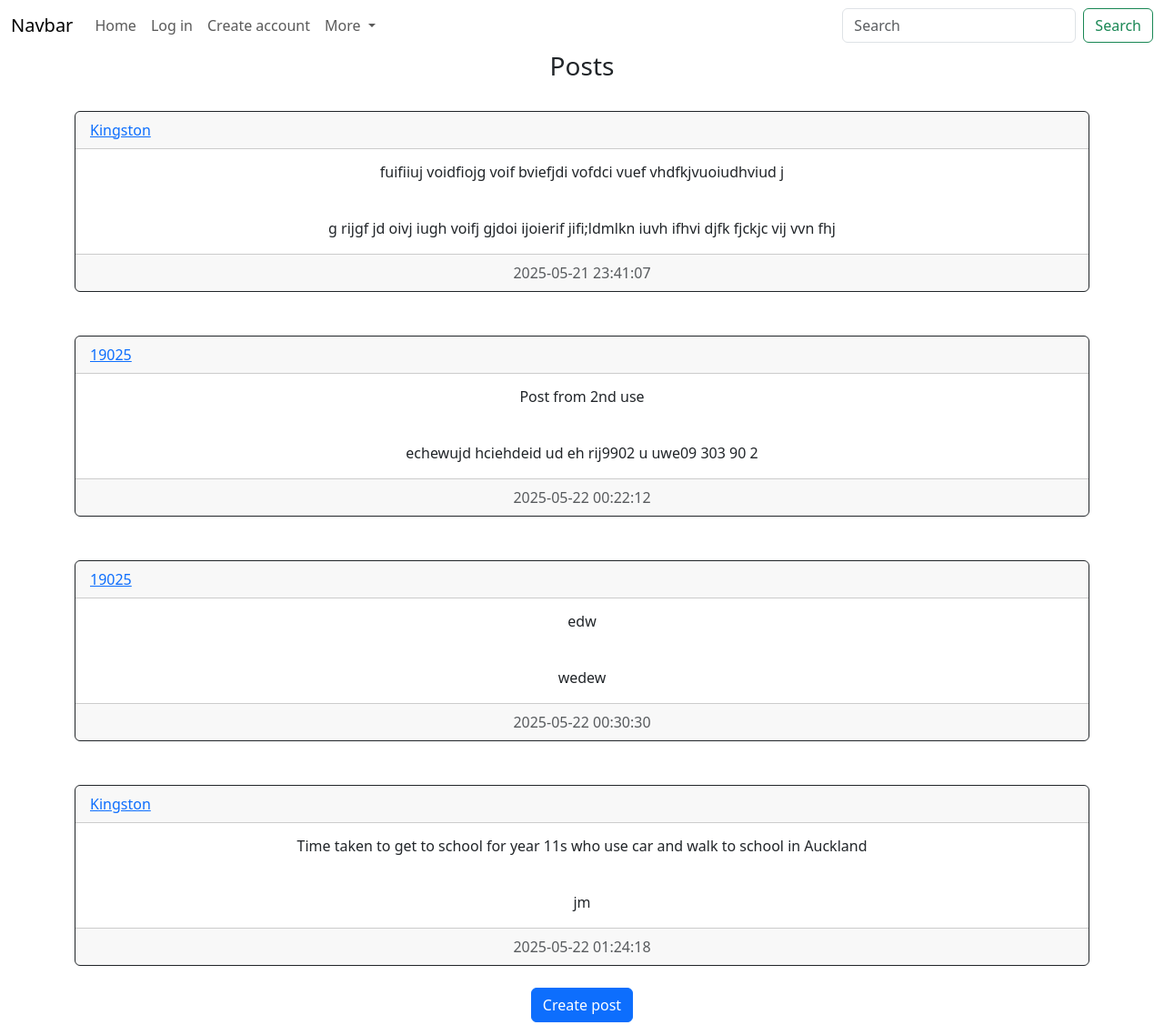
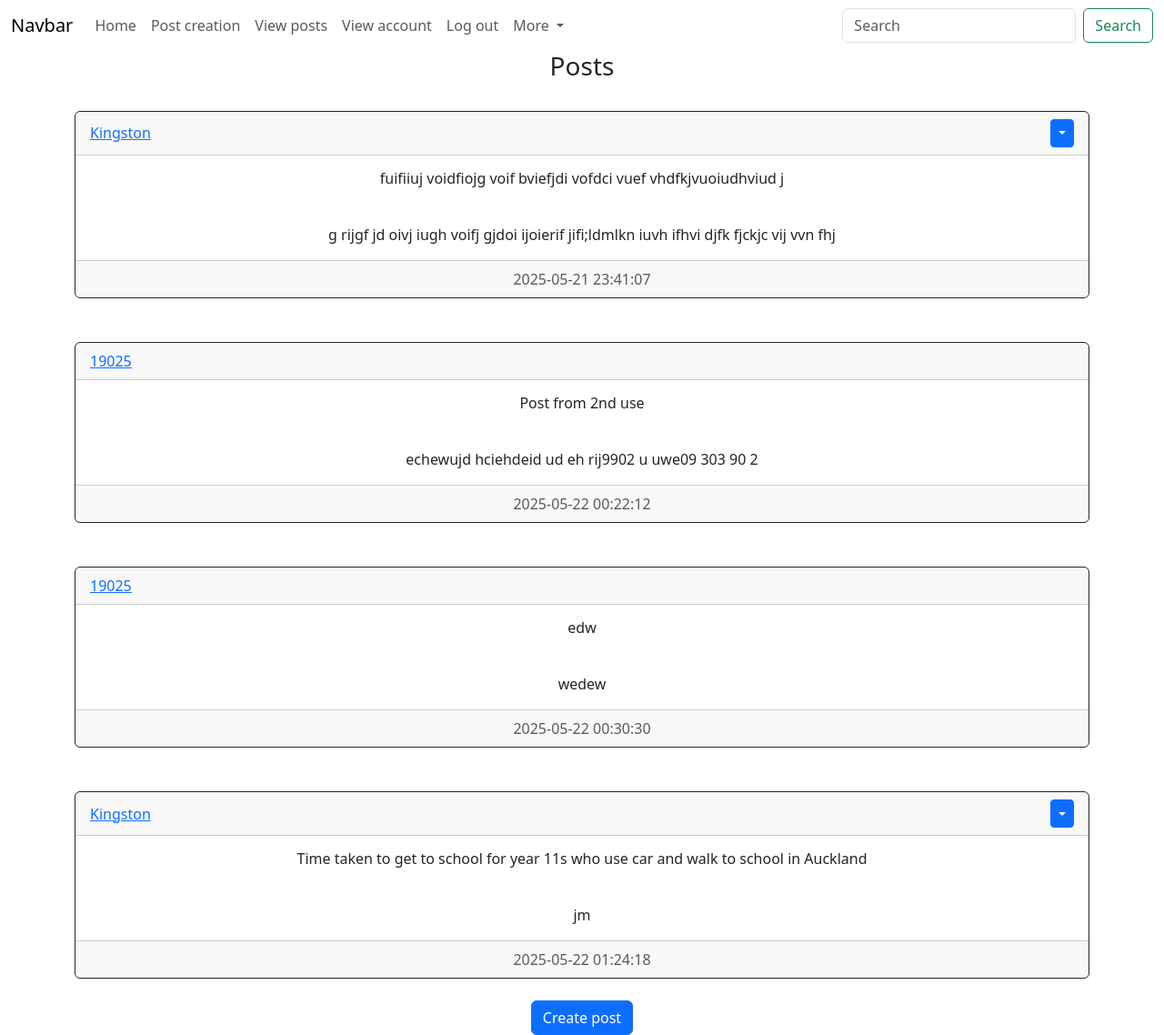
Before and after one commit to Kingston-Smith/Year13Digital, a Flask app: template website/templates/posts_div.html in a window 1280 px wide. Shown: the whole page at 91% size. Run offline with Flask 3, Linux system fonts and the light colour scheme; the template is opened without the code that fills it: values that come from a table or form of the project are taken from there, others are empty; data comes from the database, SQL or seed files in the repository; both versions use the stored data as it was after the commit.

Commit message:
Making deleting posts possible

```diff
--- a/website/templates/posts_div.html
+++ b/website/templates/posts_div.html
@@ -9,6 +9,15 @@
     <div class="card border-dark" align="center">
         <div class="card-header d-flex justify-content-between align-items-center">
             <a href="/posts/{{post.user.username}}">{{post.user.username}}</a>
+            <!--Delete post dropdown-->
+            {% if user.id==post.author %}
+            <div class="btn-group">
+                <button type="button" class="btn btn-sm btn-primary dropdown-toggle" data-bs-toggle="dropdown"></button>
+                <ul class="dropdown-menu">
+                    <li><a href="/delete-post/{{post.id}}" class="dropdown-item">Delete</a></li>
+                </ul>
+            </div>
+            {% endif %}
         </div>
         <div class="card-body">
             <div class="card-text"><h6>{{post.title}}</h6></div>
```
Also changed, not shown: website/views.py (+16 -1 lines), instance/database.db.
